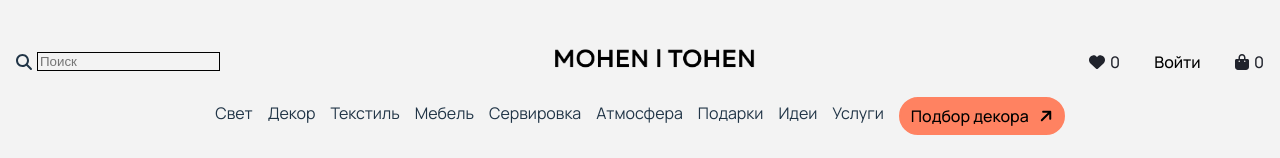
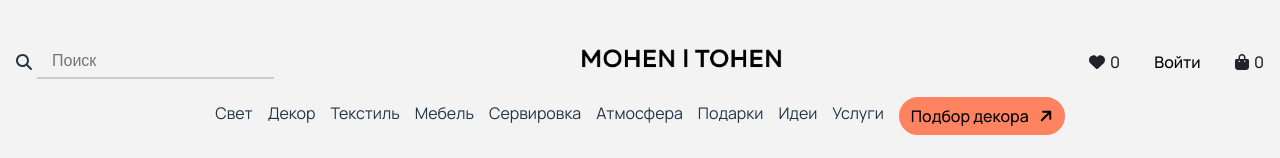
Before and after one commit to andrey-zinoviev-dev/mohen-tohen, a React (Vite) app: page / in a window 1280 px wide. Shown: the top 158 px of the page. Built offline with nearby package versions, Linux system fonts and the light colour scheme; no server answers.

Commit message:
testing protected route

```diff
--- a/src/Header.css
+++ b/src/Header.css
@@ -17,6 +17,20 @@
     display: flex;
     align-items: center;
     justify-content: space-between;
+}
+
+.header__search {
+    border: none;
+    border-bottom: 2px solid #C8CCCF;
+    box-sizing: border-box;
+    padding: 7px 15px;
+    outline: none;
+    font-size: 16px;
+}
+
+.header__search:focus {
+    border: none;
+    border-bottom: 2px solid #FF8261;
 }
 
 .header form {
--- a/src/Header.tsx
+++ b/src/Header.tsx
@@ -64,7 +64,8 @@ export default function Header() {
                 <div className="header__wrapper">
                     <form>
                         <FontAwesomeIcon icon={faMagnifyingGlass}></FontAwesomeIcon>
-                        <input placeholder="Поиск"></input>
+                        <input className="header__search" placeholder="Поиск"></input>
+                        {/* <InputEl name="find" type="text" placeHolder="Поиск" autoFocus={true} underLine={true} updateState={setPhone}></InputEl> */}
                     </form>
                     <Link to={`../`}>
                         <img className="header__img" src={heading}></img>
--- a/src/HistoryGoods.tsx
+++ b/src/HistoryGoods.tsx
@@ -1,21 +1,22 @@
 import "./HistoryGoods.css"
 import { useAppSelector } from "./hooks"
-import { useLocation } from "react-router-dom";
+// import { useLocation } from "react-router-dom";
 // import { GoodInterface, TransactionInterface } from "./interfaces";
 import { useGetTransactionsQuery } from "./features/apiSlice";
 import ListColumn from "./ListColumn";
+import { TransactionInterface } from "./interfaces";
 export default function HistoryGoods() {
   //redux
   const userState = useAppSelector((state) => {
     return state.user;
   });
 
-  const { data: transactions } = useGetTransactionsQuery(userState._id!);
+  const { data: transactions = [] as TransactionInterface[] } = useGetTransactionsQuery(userState._id!);
 
   // console.log(goods);
   //location
-  const location = useLocation();
-  const state = location.state as { headline: string};
+  // const location = useLocation();
+  // const state = location.state as { headline: string};
   // console.log(location);
 
   // console.log(userState);
@@ -46,7 +47,7 @@ export default function HistoryGoods() {
     <>
       {/* <h3>{state.headline}</h3> */}
       <h3>История</h3>
-      {transactions ?
+      {transactions.length > 0 ?
       <ListColumn>
         {transactions.map((transaction) => {
           return <li key={transaction._id}>
@@ -68,6 +69,14 @@ export default function HistoryGoods() {
           </li>
         })}
       </ListColumn>
+
+      :
+      <span>История товаров пуста, но вы всегда можете ее заполнить</span>}
+    </>
+  )
+}
+
+
       // transactions.length > 0 ? <ul className="history__ul">
       //    {transactions.map((transaction) => {
       //     return <li className="history__ul-li" key={transaction._id}>
@@ -80,8 +89,3 @@ export default function HistoryGoods() {
       //     </li>
       //   })}
       // </ul>
-      :
-      <span>История товаров пуста, но вы всегда можете ее заполнить</span>}
-    </>
-  )
-}
--- a/src/ListColumn.css
+++ b/src/ListColumn.css
@@ -14,12 +14,12 @@
     flex-direction: column;
     align-items: flex-start;
     gap: 30px;
-    /* border: 2px solid #C8CCCF; */
+    border: 2px solid #C8CCCF;
     border-radius: 12px;
     box-sizing: border-box;
     padding: 15px 30px;
     transition: all 0.25s ease-in-out;
-    background-color: white;
+    /* background-color: white; */
 }
 
 .list-column li:hover {
@@ -31,7 +31,7 @@
     background-color: #C8CCCF;
     color: black;
     box-sizing: border-box;
-    padding: 3px 5px;
+    padding: 5px 10px;
     border-radius: 24px;
 }
 
@@ -59,13 +59,15 @@
     align-items: flex-start;
     /* height: 100%; */
     align-self: stretch;
-    justify-content: flex-start;
-    gap: 5px;
+    justify-content: space-between;
+    /* gap: 5px; */
 }
 
 .list-column__materials-wrapper {
     display: flex;
-    gap: 5px;
+    gap: 10px;
+    flex-direction: column;
+    align-items: flex-start;
 }
 
 .list-column__price-span {
--- a/src/ProtectedRoute.tsx
+++ b/src/ProtectedRoute.tsx
@@ -1,5 +1,6 @@
 import { Outlet, Navigate } from "react-router-dom";
 import { useAppSelector } from "./hooks";
+import React from "react";
 
 
 export default function ProtectedRoute() {
@@ -8,7 +9,11 @@ export default function ProtectedRoute() {
         return state.user.loggedIn;
     });
 
-    console.log(userLoggedIn);
+    // console.log(userLoggedIn);
+
+    React.useEffect(() => {
+        console.log(userLoggedIn);
+    }, [userLoggedIn]);
 
     return (
         userLoggedIn ? <Outlet></Outlet> : <Navigate to={"/"}></Navigate>
```
